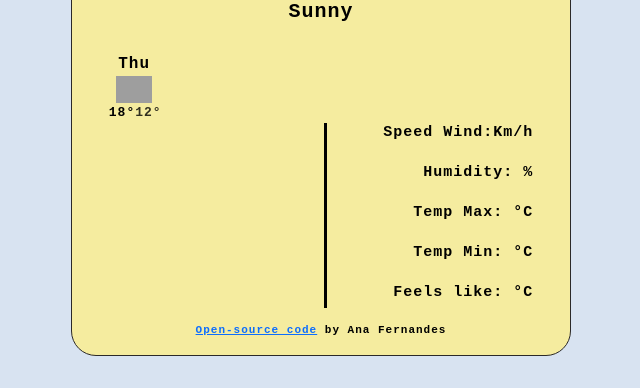
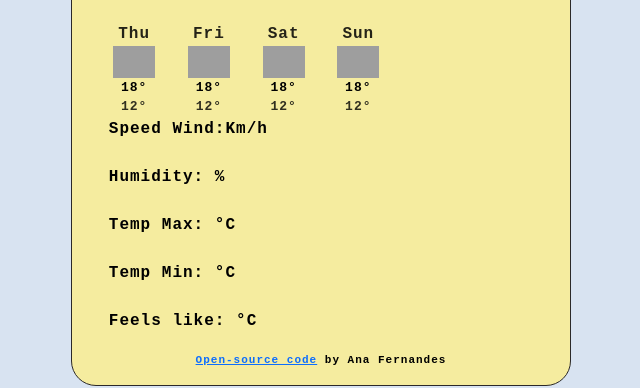
Before and after one commit to Annatere/Weather-app, a website built with Parcel: page index.html in a window 1280 px wide. Shown: the part 395-783 px from the top of the page, without its empty margins (319-959 px from the left). Built offline with nearby package versions, Linux system fonts and the light colour scheme; no server answers; grey boxes are pictures that could not be loaded.

Commit message:
JS template

```diff
--- a/index.html
+++ b/index.html
@@ -68,24 +68,11 @@
         </div>
       </section>
 
-      <div class="weather-forecast">
-        <div class="row">
-          <div class="col-2">
-            <div class="weather-forecast-date">
-            Thu
-            </div>
-            <img src="https://openweathermap.org/img/wn/50d@2x.png" width="36"/>
-            <div class="weather-forecast-temperatures">
-              <span class="weather-forecast-temperature-max">18°</span><span class="weather-forecast-temperature-min">12°</span>
+      <div class="weather-forecast" id="forecast"> </div>
 
 
 
-          </div>
-        </div>
 
-     </div>
-        <div class="col align-self-center vl"></div>
-        <div class="col segundo">
           <div>Speed Wind:<span id="wind"></span>Km/h</div>
           <br />
           <div>Humidity:<span id="humidity"> </span>%</div>
@@ -95,8 +82,8 @@
           <div>Temp Min:<span id="min"> </span>°C</div>
           <br />
           <div>Feels like:<span id="feel"> </span>°C</div>
-        </div>
-        </div>
+
+
 
         <div id="github">
           <a href="https://github.com/Annatere/Weather-app"target="_blank">Open-source code</a> by Ana Fernandes
--- a/src/index.js
+++ b/src/index.js
@@ -127,15 +127,40 @@ function getPosition(event) {
 function displayForecast(){
   let forecastElement = document.querySelector("#forecast");
 
-  let forecastHTML = "";
-  forecastHTML =
-  forecastHTML = forecastHTML +  `<div>Friday <span class="tempMax">20°</span><span class="tempMin">15°</span><img src="https://openweathermap.org/img/wn/50d@2x.png " width="36"/></div>`;
+  let forecastHTML = `<div class="row">`;
+  let days = ["Thu","Fri","Sat","Sun"];
+  days.forEach(function(day){
+    forecastHTML = forecastHTML + `
+          <div class="col-2">
+            <div class="weather-forecast-date">${day}</div>
+            <img
+              src="https://openweathermap.org/img/wn/50d@2x.png"
+              alt=""
+              width="42"
+            />
+            <div class="weather-forecast-temperature">
+              <span class="weather-forecast-temperature-max">
+              18°</span>
+              <span class="weather-forecast-temperature-min">
+              12°</span>
+            </div>
+          </div>
 
-  forecastElement.innerHTML = forecastHTML
+    `;
+
+  });
+
+
+    forecastHTML = forecastHTML + `</div>`;
+    forecastElement.innerHTML = forecastHTML;
 
 }
+
+
 
 let currentLocationButton = document.querySelector("#currentButton");
 currentLocationButton.addEventListener("click", getPosition);
 
 search("Lisbon");
+
+displayForecast();
--- a/src/style.css
+++ b/src/style.css
@@ -115,18 +115,22 @@ body {
   vertical-align: super;
 
 }
+
 .weather-forecast{
   text-align: center;
+}
+
+.weather-forecast-date{
+  font-size: 16px;
+  opacity: 0.85;
 
 }
-.weather-forecast-date{
-  font-size: 16px;
 
+.weather-forecast-temperature-min{
 
+  opacity: 0.8;
 }
-.weather-forecast-temperatures{
+
+.weather-forecast-temperature{
   font-size: 13px;
 }
-.weather-forecast-temperature-min{
-  opacity: 0.8;
-}
```
